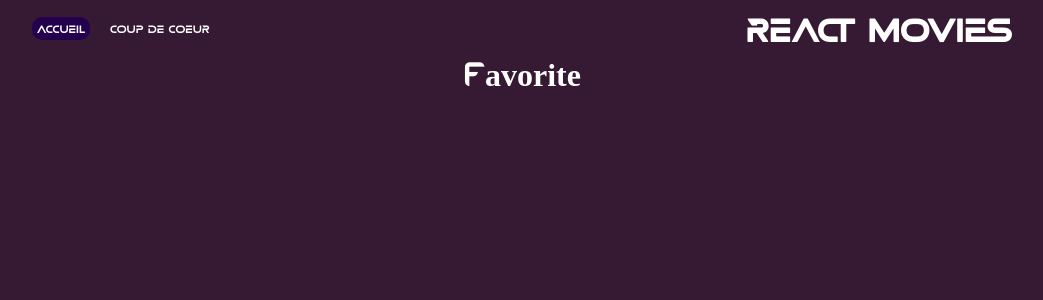
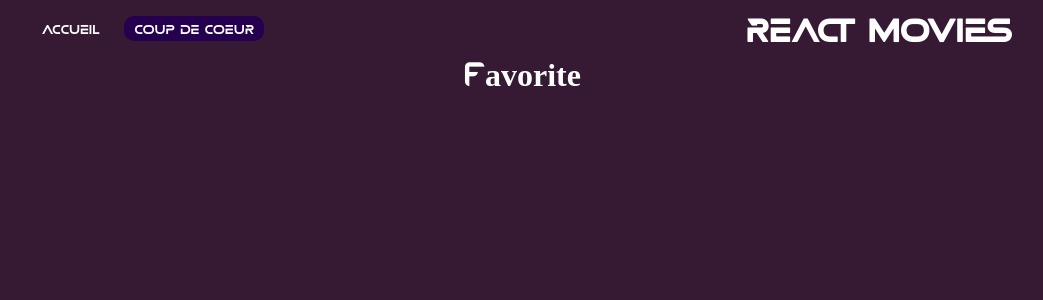
Before and after one commit to JunKamanda/react-movies-app, a React (Vite) app: page /favorite in a window 1280 px wide. Shown: the top 300 px of the page, without its empty margins (118-1161 px from the left). Built offline with nearby package versions, Linux system fonts and the light colour scheme.

Commit message:
✨F02: NAVIGTION > Add Style (CSS)

```diff
--- a/src/components/Header.jsx
+++ b/src/components/Header.jsx
@@ -12,8 +12,11 @@ const Header = () => {
     <HeaderStyled>
       <div className="nav">
         <ul>
-          <NavLink to="/">
-            <li className="active">Accueil</li>
+          <NavLink
+            to="/"
+            className={({ isActive }) => (isActive ? "active" : "")}
+          >
+            <li>Accueil</li>
           </NavLink>
           <NavLink to="/favorite">
             <li>Coup de Coeur</li>
@@ -47,24 +50,27 @@ const HeaderStyled = styled.header`
 
       li {
         color: #fff;
-        padding: 5px;
+        padding: 5px 10px;
         border-radius: 10px;
-        font-size: .5rem;
-
-        &.active {
-          background: #25004e;
-        }
-        &:hover {
-          background: #24004e61;
-        }
+        font-size: .6rem;
       }
     }
+
+    /* ACTIVE STYLE DU NAVLINK */
+    .active li {
+      background: #25004e;
+    }
+
+    a:hover li {
+      background: #24004e61;
+    }
   }
+
   .title {
     width: 55%;
     text-align: end;
 
-    h1{
+    h1 {
       font-size: 1.5rem;
       font-family: "aristote";
     }
```
